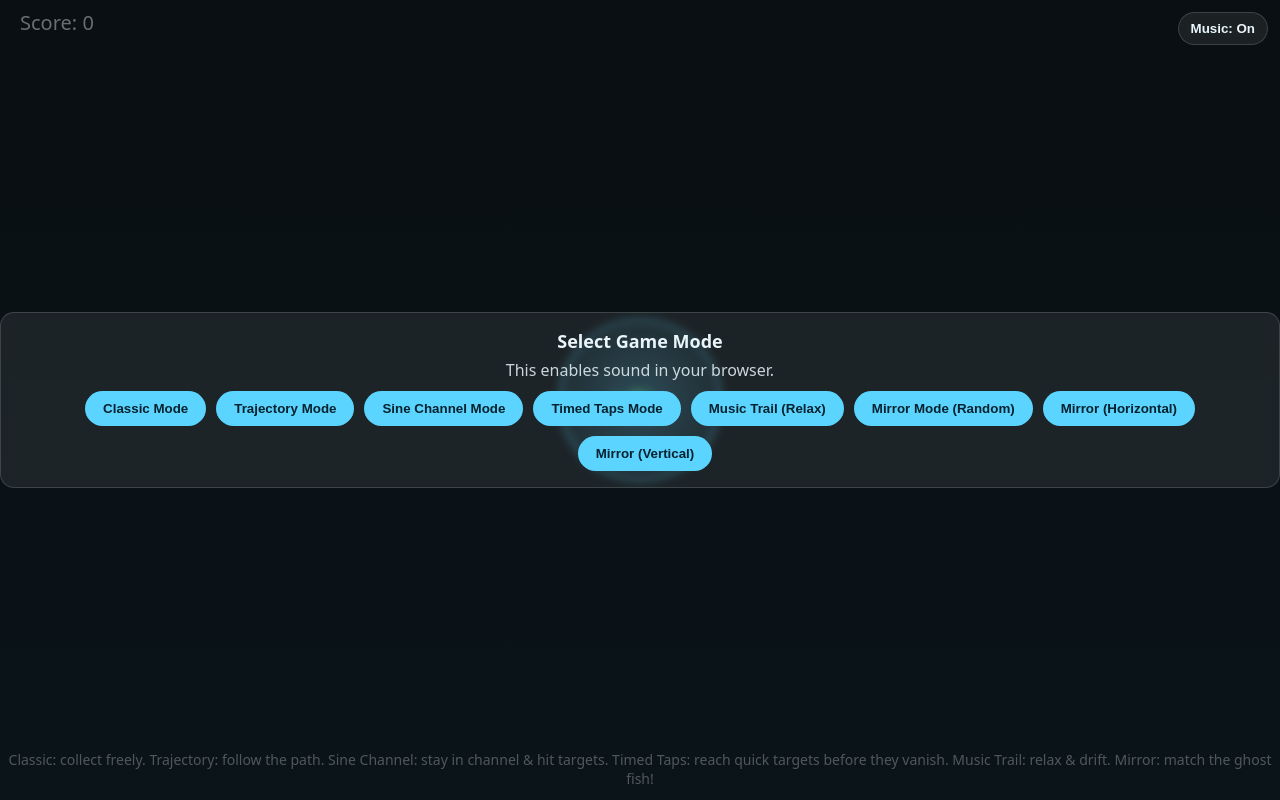
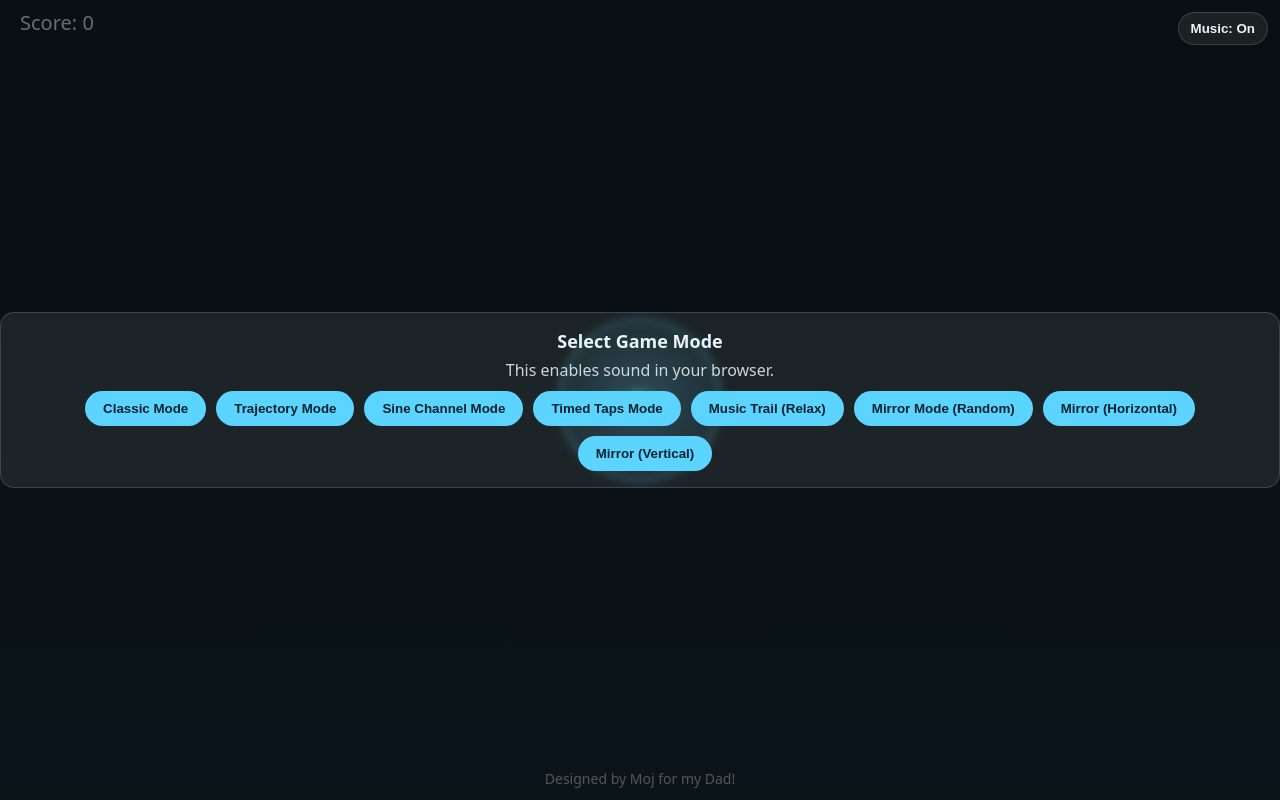
Before and after one commit to Moj-Dev/RehabGame, a plain HTML site: page index.html in a window 1280 px wide. Drawn offline with Linux system fonts and the light colour scheme.

Commit message:
Update index.html
clean up

```diff
--- a/index.html
+++ b/index.html
@@ -27,8 +27,7 @@
   <canvas id="game"></canvas>
   <button id="musicToggle" class="music-toggle">Music: On</button>
   <div class="hint">
-    Classic: collect freely. Trajectory: follow the path. Sine Channel: stay in channel & hit targets.
-    Timed Taps: reach quick targets before they vanish. Music Trail: relax & drift. Mirror: match the ghost fish!
+    Designed by Moj for my Dad!
   </div>
   <audio id="coinSound" src="https://cdn.jsdelivr.net/gh/naptha/tiny-sfx/coin.wav" preload="auto"></audio>
 
```
